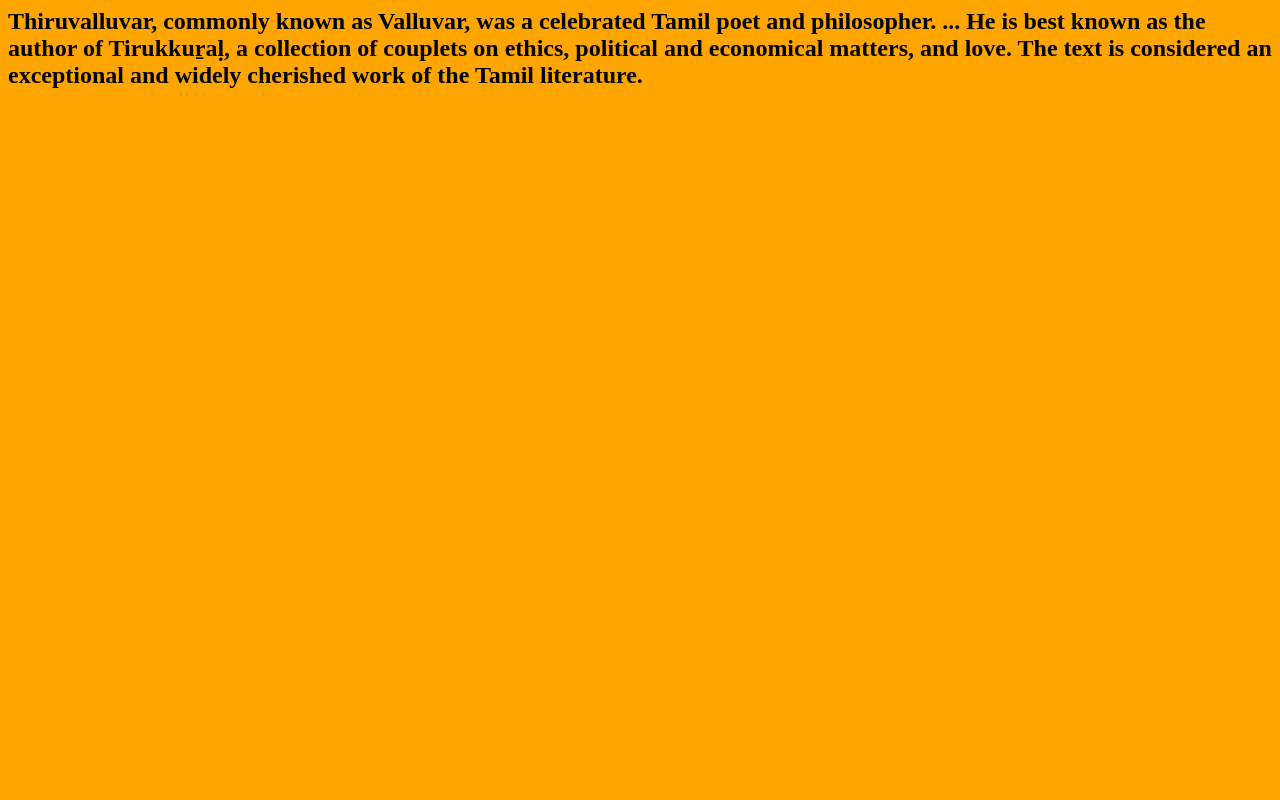
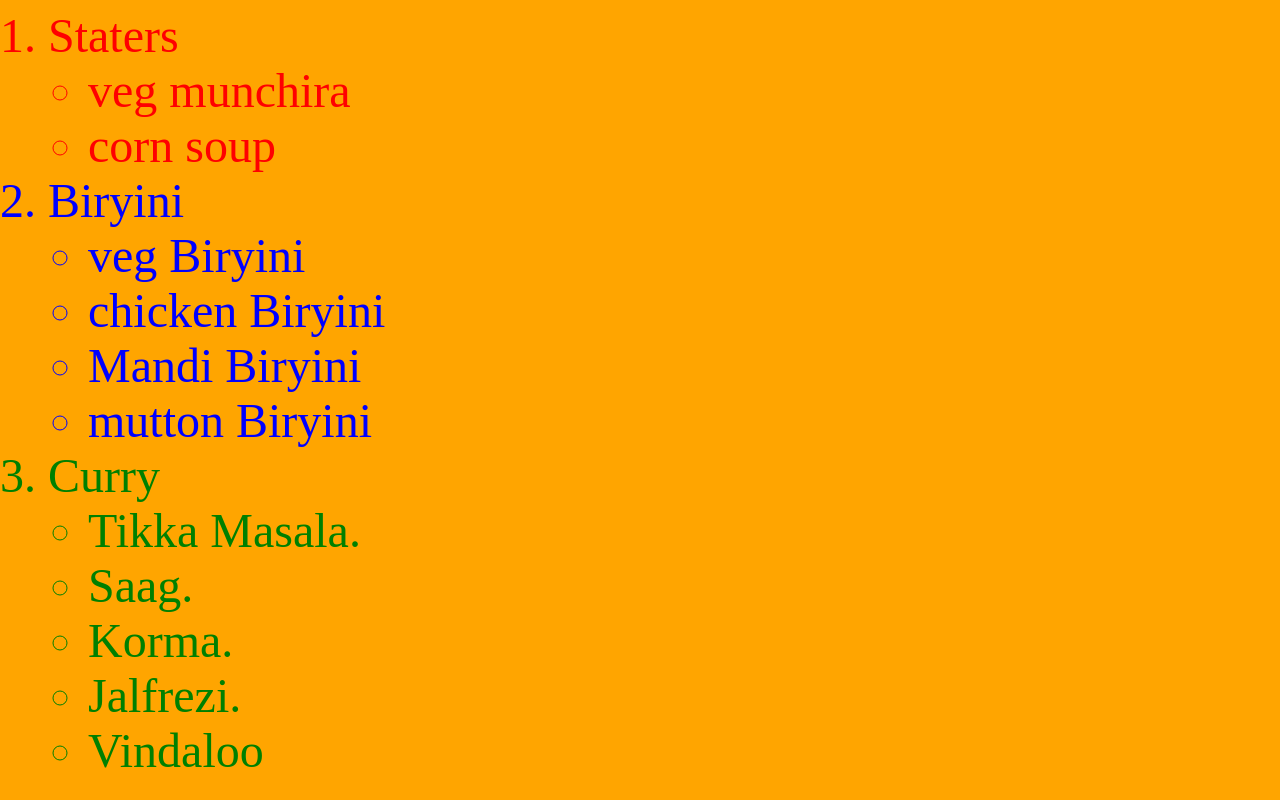
Before and after one commit to Ajay20062/web-platform-7ea2fh, a plain HTML site: page me.html in a window 1280 px wide. Drawn offline with Linux system fonts and the light colour scheme.

Commit message:
2 files modified

```diff
--- a/me.html
+++ b/me.html
@@ -4,10 +4,43 @@
 	<link rel="stylesheet" type="text/css" href="styles.css">
 </head>
 
-<body>
-	<h2>Thiruvalluvar, commonly known as Valluvar, was a celebrated Tamil poet and philosopher. ... He is best known as
-		the author of Tirukkuṟaḷ, a collection of couplets on ethics, political and economical matters, and love. The
-		text is considered an exceptional and widely cherished work of the Tamil literature.</h2>
+<body bgcolor="gold">
+	<font size=48 color="red">
+		<ol>
+			<li>
+				Staters
+			</li>
+			<ul>
+				<li>veg munchira </li>
+				<li>corn soup</li>
+			</ul>
+	</font>
+	<font size=48 color="blue">
+		<li>
+			Biryini
+		</li>
+		<ul>
+			<li> veg Biryini</li>
+			<li> chicken Biryini</li>
+			<li> Mandi Biryini</li>
+			<li> mutton Biryini</li>
+		</ul>
+	</font>
+	<font size=48 color="green">
+		<li>
+			Curry
+		</li>
+		<ul>
+			<li>Tikka Masala.</li>
+			<li>Saag.</li>
+			<li>Korma.</li>
+			<li>Jalfrezi.</li>
+			<li>Vindaloo </li>
+
+		</ul>
+	</font>
+	</ol>
+
 </body>
 
 </html>
```
Also changed, not shown: index.html (+5 -2 lines).
